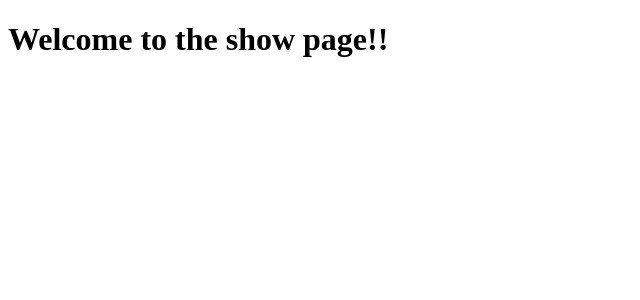
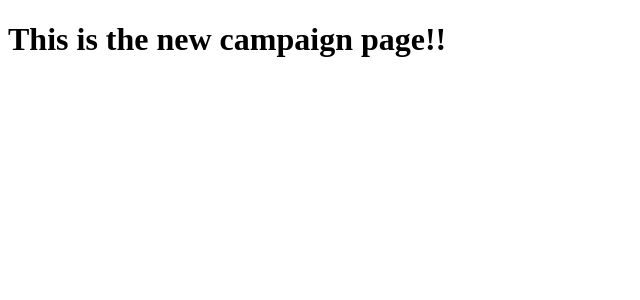
Before and after one commit to lucadonnoh/Ethstarter, a Next.js app: page /show in a window 1280 px wide. Shown: the top 300 px of the page, without its empty margins (0-640 px from the left). Built offline with nearby package versions, Linux system fonts and the light colour scheme.

Commit message:
default page

```diff
--- a/pages/show.js
+++ b/pages/show.js
@@ -1,5 +1,5 @@
 import React from 'react'
 
 export default () => {
-    return <h1>Welcome to the show page!!</h1>
+    return <h1>This is the new campaign page!!</h1>
 };
```
Also changed, not shown: pages/index.js (renamed from pages/newcampaign.js).
